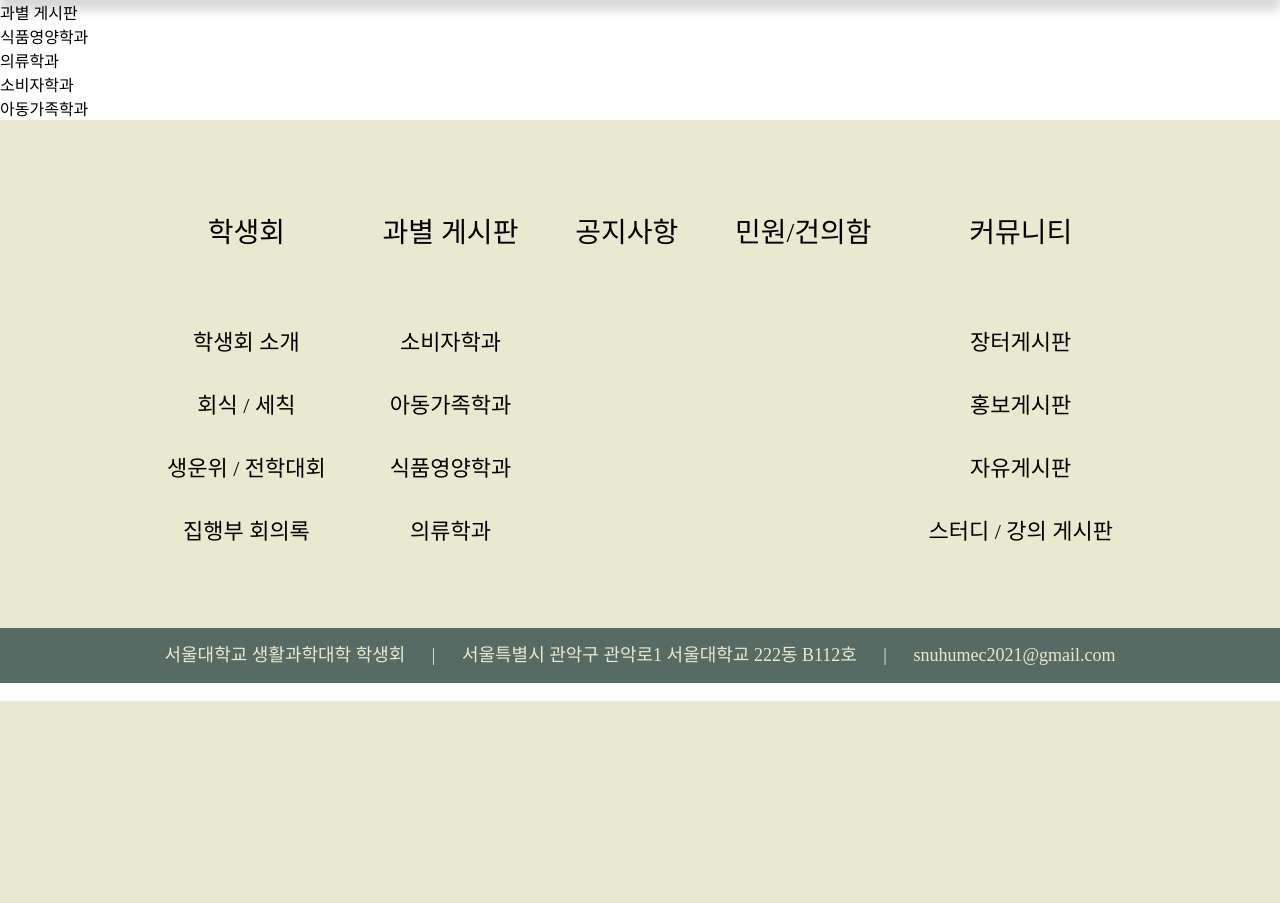
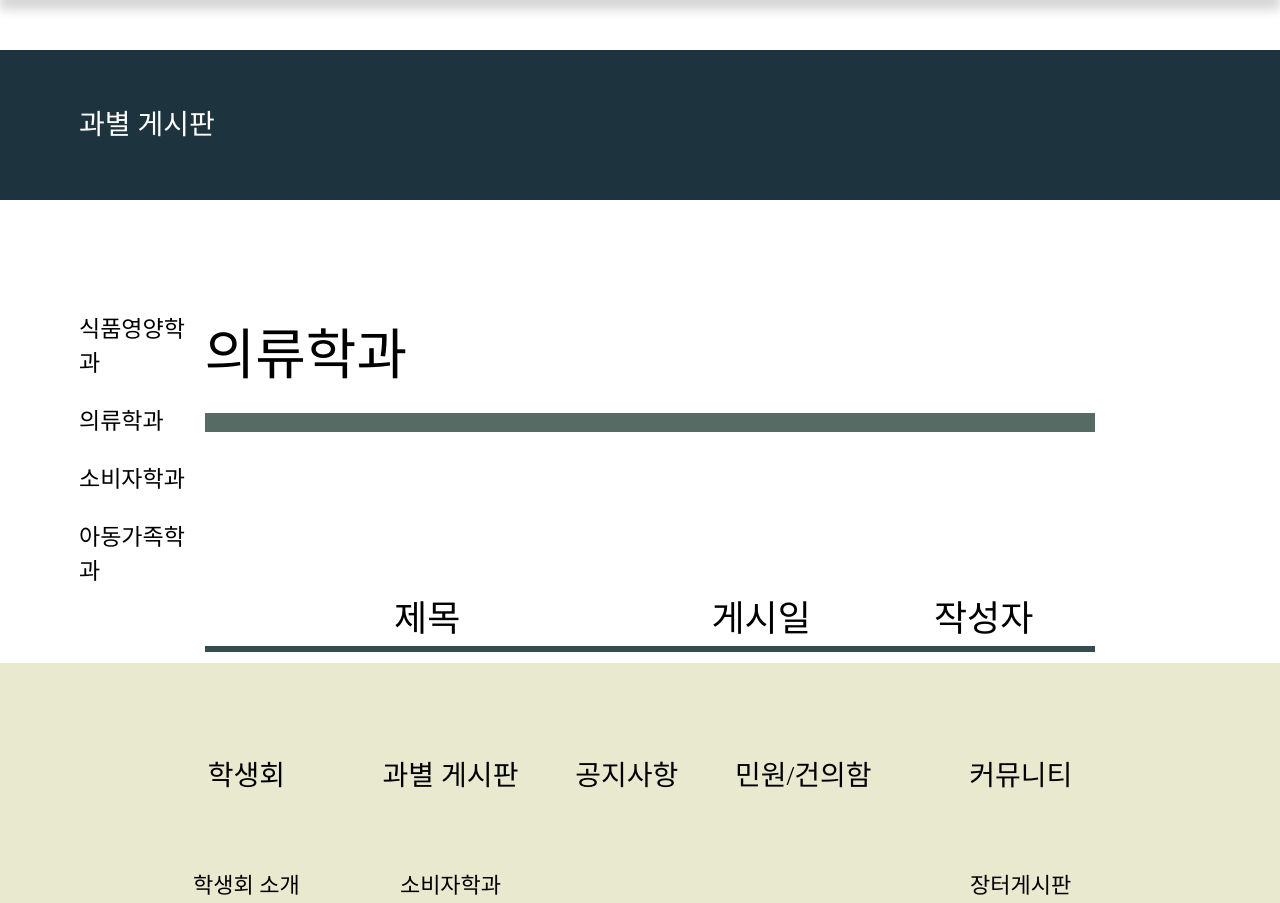
Before and after one commit to jho378/SNU-HumEc, a Django app: page /major/clothing in a window 1280 px wide. Shown: the part 99-1002 px from the top of the page. Before the commit the page ends 800 px from the top, so only its background shows below. Run offline with Django 3.2, Linux system fonts and the light colour scheme; data that the repository does not hold is empty; style sheets or scripts are compiled from the project's sources; some libraries are stand-ins or nearby versions; some web fonts are replaced.

Commit message:
common 폴더 분리/major_base.scss 끝

```diff
--- a/core/static/css/base.scss
+++ b/core/static/css/base.scss
@@ -1,4 +1,4 @@
-@import "init";
+@import "../../../common/static/init";  // 상대경로로 작성
 
 $font-size-base: 22px;
 
@@ -66,3 +66,17 @@ footer {
     }
   }
 }
+
+// 세부 페이지 상단 제목 배너: 앱 별로 동일하기에 base.scss에 작성
+.title-banner {
+  $height: 150px;
+  height: $height;
+  margin-top: 50px;
+  padding-left: 79px;
+  line-height: $height;
+  background: #1D333E;
+
+  font-family: $font-bold;
+  font-size: 28px;
+  color: white;
+}
--- a/core/static/css/core.scss
+++ b/core/static/css/core.scss
@@ -1,4 +1,4 @@
-@import "init";
+@import "../../../common/static/init";
 
 $core-line: 3px solid #1D333E;
 $font-size-core: 22px;
--- a/core/templates/core/base.html
+++ b/core/templates/core/base.html
@@ -5,7 +5,7 @@
     <meta charset="UTF-8">
     <title>서울대학교 생활과학대학 학생회</title>
     <script src="https://kit.fontawesome.com/5658349e28.js" crossorigin="anonymous"></script>
-    <link rel="stylesheet" href="{% sass_src 'css/base.scss' %}"/>
+    <link rel="stylesheet" href="{% sass_src 'css/base.scss' %}?1"/>
 
     {% block extra-head %}
     {% endblock %}
--- a/major/static/css/major_base.scss
+++ b/major/static/css/major_base.scss
@@ -0,0 +1,51 @@
+@import "../../../common/static/init";
+
+.major-wrap {
+  @include flex-box;
+  align-items: flex-start;
+  margin-top: 110px;
+  padding: 0 185px 0 79px;
+}
+
+.major-menu-item {
+  margin-bottom: 24px;
+  font-family: $font-medium;
+  font-size: 23px;
+}
+
+.major-contents-wrap {
+  width: 900px; // 원래는 1319px, 사이즈 넘쳐서 임의로 조정
+
+  .major-name {
+    padding-bottom: 23px;
+    border-bottom: 19px solid #566B64;
+    font-family: $font-medium;
+    font-size: 55px;
+  }
+
+  .major-contents {
+    margin-top: 157px;
+
+    .major-contents-col {
+      @include flex-box;
+      padding-bottom: 5px;
+      margin-bottom: 11px;
+      border-bottom: 6px solid #344D51;
+
+      .col {
+        font-family: $font-bold;
+        font-size: 36px;
+        text-align: center;
+      }
+      .col-title {
+        width: 50%; // 임의로 설정
+      }
+      .col-date {
+        width: 25%;
+      }
+      .col-user {
+        width: 25%;
+      }
+    }
+  }
+}
--- a/major/templates/major/major_base.html
+++ b/major/templates/major/major_base.html
@@ -7,8 +7,10 @@
 {% endblock %}
 
 {% block content %}
-<div id="major-banner">과별 게시판</div>
+<!--base.scss에 style-->
+<div class="title-banner">과별 게시판</div>
 
+<div class="major-wrap">
     <div class="major-menu">
         <div class="major-menu-item">식품영양학과</div>
         <div class="major-menu-item">의류학과</div>
@@ -22,8 +24,14 @@
             {% endblock %}
         </div>
         <div class="major-contents">
+            <div class="major-contents-col">
+                <div class="col col-title">제목</div>
+                <div class="col col-date">게시일</div>
+                <div class="col col-user">작성자</div>
+            </div>
             {% block major-content %}
             {% endblock %}
         </div>
     </div>
+</div>
 {% endblock %}
--- a/major/templates/major/major_list.html
+++ b/major/templates/major/major_list.html
@@ -3,7 +3,7 @@
 
 <!--학과명-->
 {% block major-name %}
-{{ posts.major }}
+{{ major }}
 {% endblock %}
 
 <!--글 목록-->
@@ -11,8 +11,10 @@
 {% for post in posts %}
 <div class="major-post">
     <div class="major-post-title">{{ post.title }}</div>
-    <div class="major-post-date">{{ post.created_at }}</div>
-    <div class="major-post-user">{{ post.user }}</div>
+    <div class="major-post-date">
+        {{ post.created_at }}
+        <span class="major-post-user">{{ post.user }}</span>
+    </div>
 </div>
 {% endfor %}
 {% endblock %}
--- a/static/css/base.css
+++ b/static/css/base.css
@@ -26,4 +26,6 @@ footer .footer-belt { height: 55px; text-align: center; line-height: 55px; font-
 
 footer .footer-belt span { margin: 0 22px; }
 
+.title-banner { height: 150px; margin-top: 50px; padding-left: 79px; line-height: 150px; background: #1D333E; font-family: "YeolrinGothic-Bold"; font-size: 28px; color: white; }
+
 /*# sourceMappingURL=base.css.map */
```
Also changed, not shown: static/css/major_base.css (+27 -0 lines), common/static/init.scss (renamed from core/static/css/init.scss), 3 other files. Lines whose indentation alone changed are shown as unchanged.
